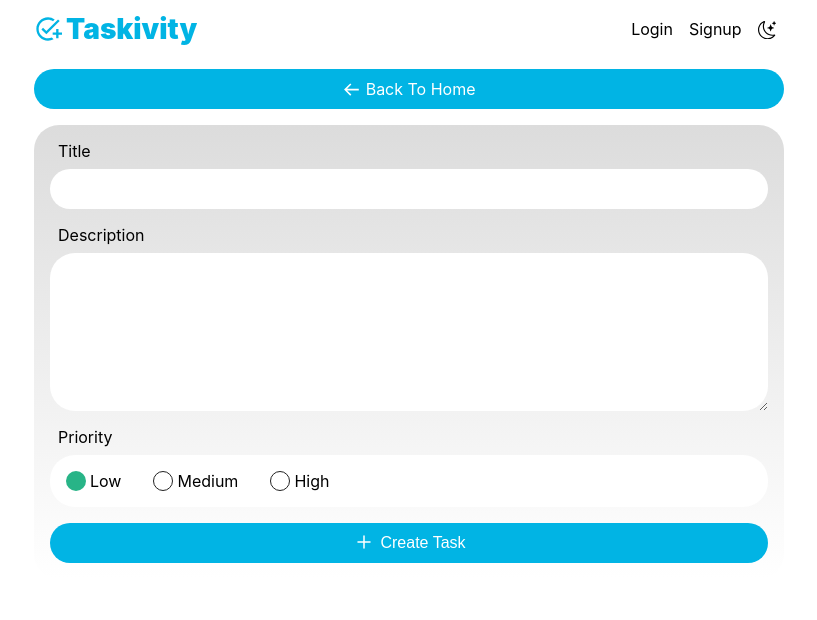
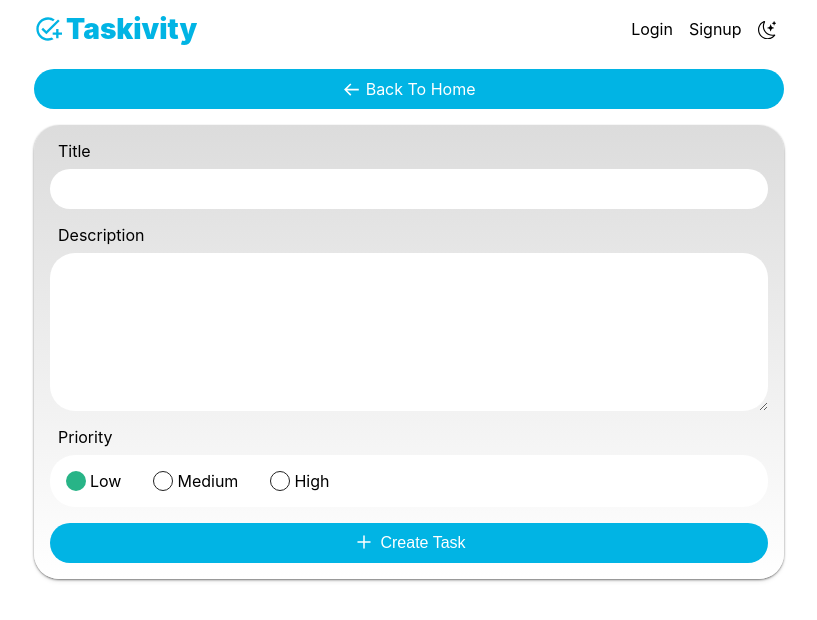
Before and after one commit to ksb-dev/Task-Manager-MERN, a React (Vite) app in the folder client/: page /create in a window 1280 px wide. Shown: the top 620 px of the page, without its empty margins (231-1048 px from the left). Built offline with nearby package versions, Linux system fonts and the light colour scheme.

Commit message:
Initial Commit

```diff
--- a/client/src/styles/main.css
+++ b/client/src/styles/main.css
@@ -15,8 +15,12 @@
   --blue-gradient: linear-gradient(#95c9d7, #01b4e4);
   --light-gradient: linear-gradient(rgb(220, 220, 220), #fff);
   --dark-gradient: linear-gradient(#2e3238, #181a20);
+  --dark-gradient: linear-gradient(#3b3b3b, #181a20);
   --border-radius: 25px;
   --transition: all 0.3s ease;
+  --shadow-1: 0 4px 6px -1px rgba(0, 0, 0, 0.1),
+    0 2px 4px -1px rgba(0, 0, 0, 0.06);
+  --shadow-1: 0 3px 5px -1px rgba(0, 0, 0, 0.1), 0 1px 3px -1px rgba(0, 0, 0, 1);
 }
 
 * {
@@ -35,6 +39,10 @@ body {
       -ms-user-select: none;
           user-select: none;
   overflow-x: hidden;
+}
+
+.border-bottom {
+  border-bottom: 1px solid #999;
 }
 
 .loading {
--- a/client/src/styles/main.scss
+++ b/client/src/styles/main.scss
@@ -17,15 +17,15 @@
   --blue-gradient: linear-gradient(#95c9d7, #01b4e4);
   --light-gradient: linear-gradient(rgb(220, 220, 220), #fff);
   --dark-gradient: linear-gradient(#2e3238, #181a20);
+  --dark-gradient: linear-gradient(#3b3b3b, #181a20);
 
   --border-radius: 25px;
 
   --transition: all 0.3s ease;
 
-  // --shadow-1: 0 4px 6px -1px rgba(0, 0, 0, 0.1),
-  //   0 2px 4px -1px rgba(0, 0, 0, 0.06);
-  // --shadow-1: 0 4px 6px -1px rgba(0, 0, 0, 0.1),
-  //   0 2px 4px -1px rgba(0, 0, 0, 0.75);
+  --shadow-1: 0 4px 6px -1px rgba(0, 0, 0, 0.1),
+    0 2px 4px -1px rgba(0, 0, 0, 0.06);
+  --shadow-1: 0 3px 5px -1px rgba(0, 0, 0, 0.1), 0 1px 3px -1px rgba(0, 0, 0, 1);
 }
 
 * {
@@ -43,6 +43,10 @@ body {
   -moz-osx-font-smoothing: grayscale;
   user-select: none;
   overflow-x: hidden;
+}
+
+.border-bottom {
+  border-bottom: 1px solid #999;
 }
 
 .loading {
```
Also changed, not shown: 5 other files (tests, documents, lock files or other folders).
